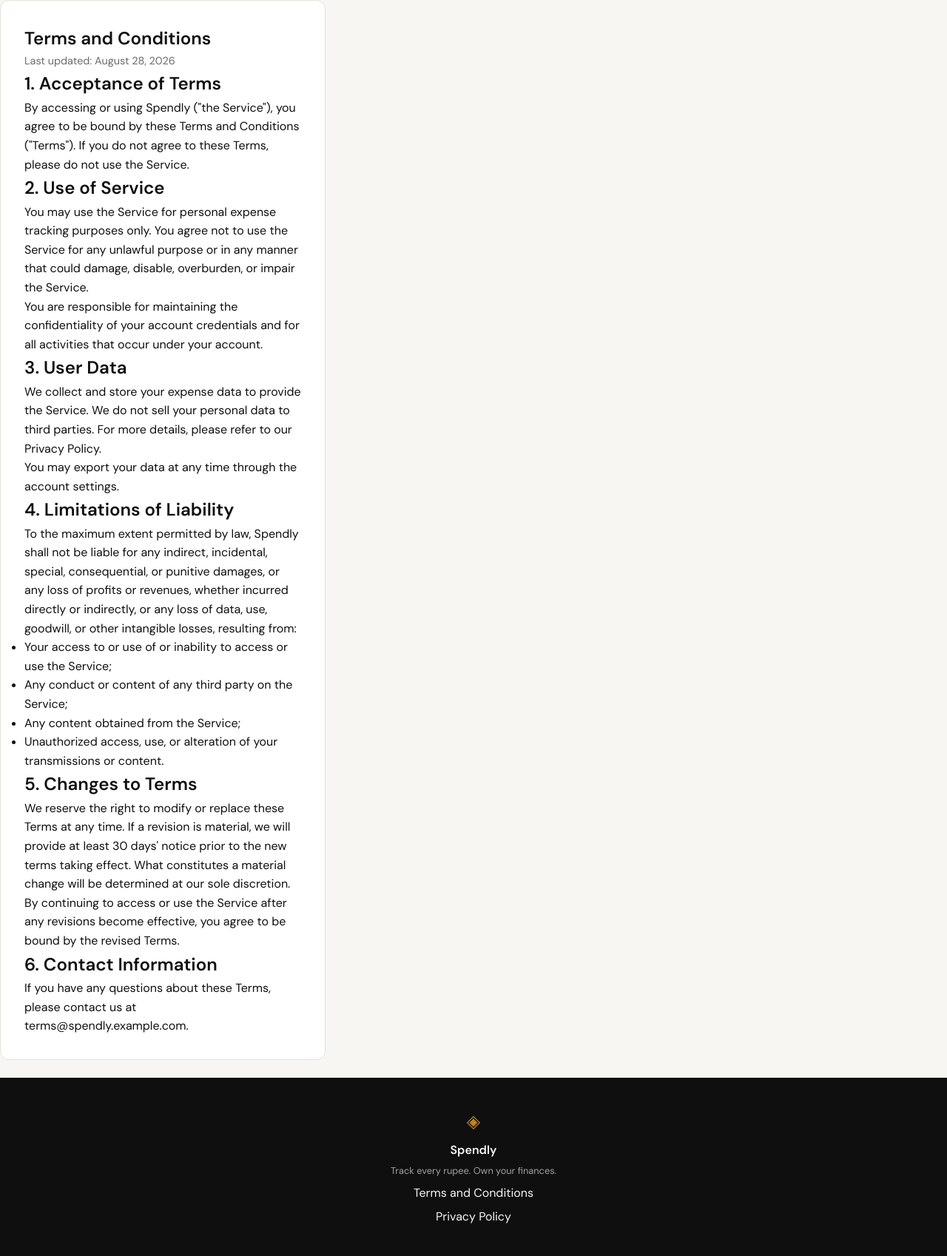
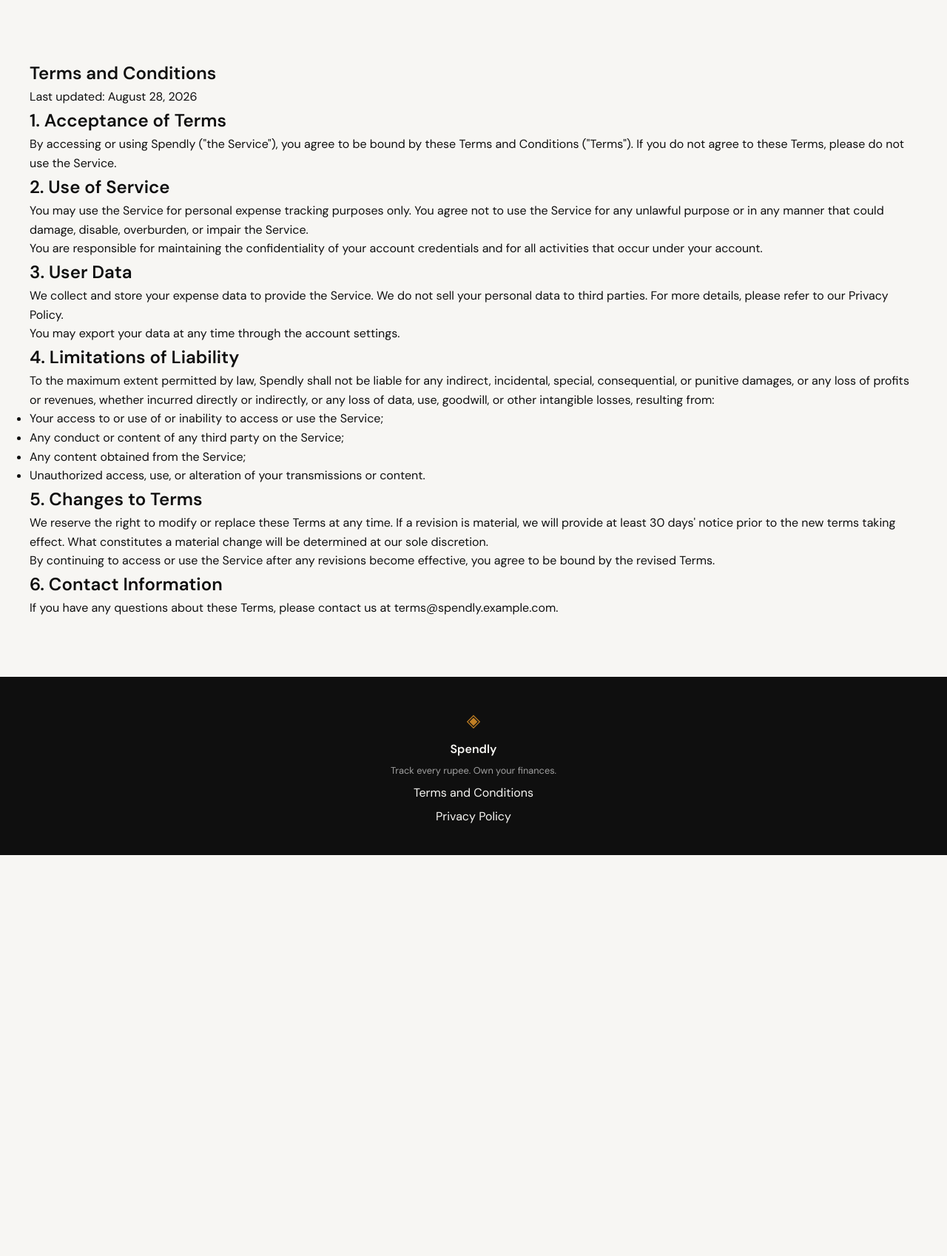
Before and after one commit to Monika-Sharma-ai/spendly, a Flask app: page /terms in a window 1280 px wide. Shown: the part 61-1759 px from the top of the page at 74% size. After the commit the page ends 1217 px from the top, so only its background shows below. Run offline with Flask 3, Linux system fonts and the light colour scheme.

Commit message:
style: update terms page to match website theme with better spacing

```diff
--- a/templates/terms.html
+++ b/templates/terms.html
@@ -3,12 +3,10 @@
 {% block title %}Spendly — Terms and Conditions{% endblock %}
 
 {% block content %}
-<section class="terms-section">
-    <div class="terms-inner">
-        <div class="auth-container">
-            <div class="auth-card">
+<section class="terms-page" style="padding: 5rem 2rem;">
+    <div class="terms-inner" style="max-width: var(--max-width); margin: 0 auto;">
         <h1>Terms and Conditions</h1>
-                <p class="auth-subtitle">Last updated: August 28, 2026</p>
+        <p class="terms-subtitle">Last updated: August 28, 2026</p>
 
         <h2>1. Acceptance of Terms</h2>
         <p>By accessing or using Spendly ("the Service"), you agree to be bound by these Terms and Conditions ("Terms"). If you do not agree to these Terms, please do not use the Service.</p>
@@ -37,7 +35,5 @@
         <h2>6. Contact Information</h2>
         <p>If you have any questions about these Terms, please contact us at <a href="mailto:terms@spendly.example.com">terms@spendly.example.com</a>.</p>
     </div>
-        </div>
-    </div>
 </section>
 {% endblock %}
```
Lines whose indentation alone changed are shown as unchanged.
